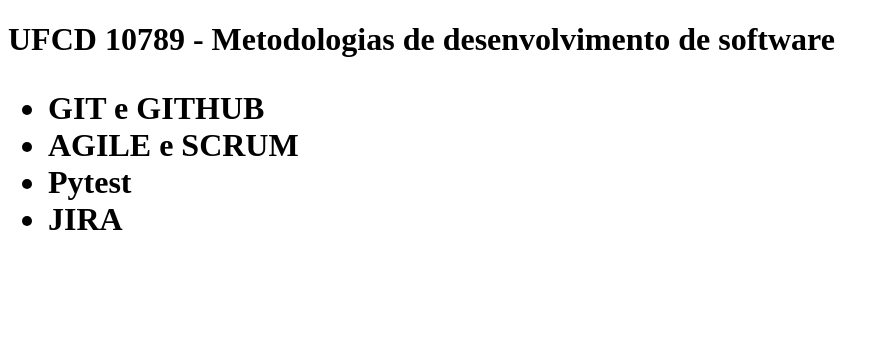
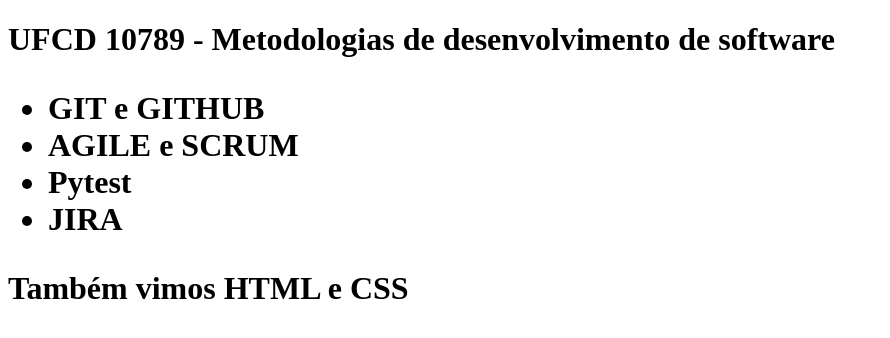
Before and after one commit to karibit/10789, a plain HTML site: page index.html in a window 1280 px wide. Shown: the whole page, without its empty margins (0-890 px from the left). Drawn offline with Linux system fonts and the light colour scheme.

Commit message:
Update index.html

```diff
--- a/index.html
+++ b/index.html
@@ -13,5 +13,6 @@
         <li> Pytest</li>
         <li>JIRA</li>
     </ul>
+    <p>Também vimos HTML e CSS</p>
     </body>
 </html>
```
